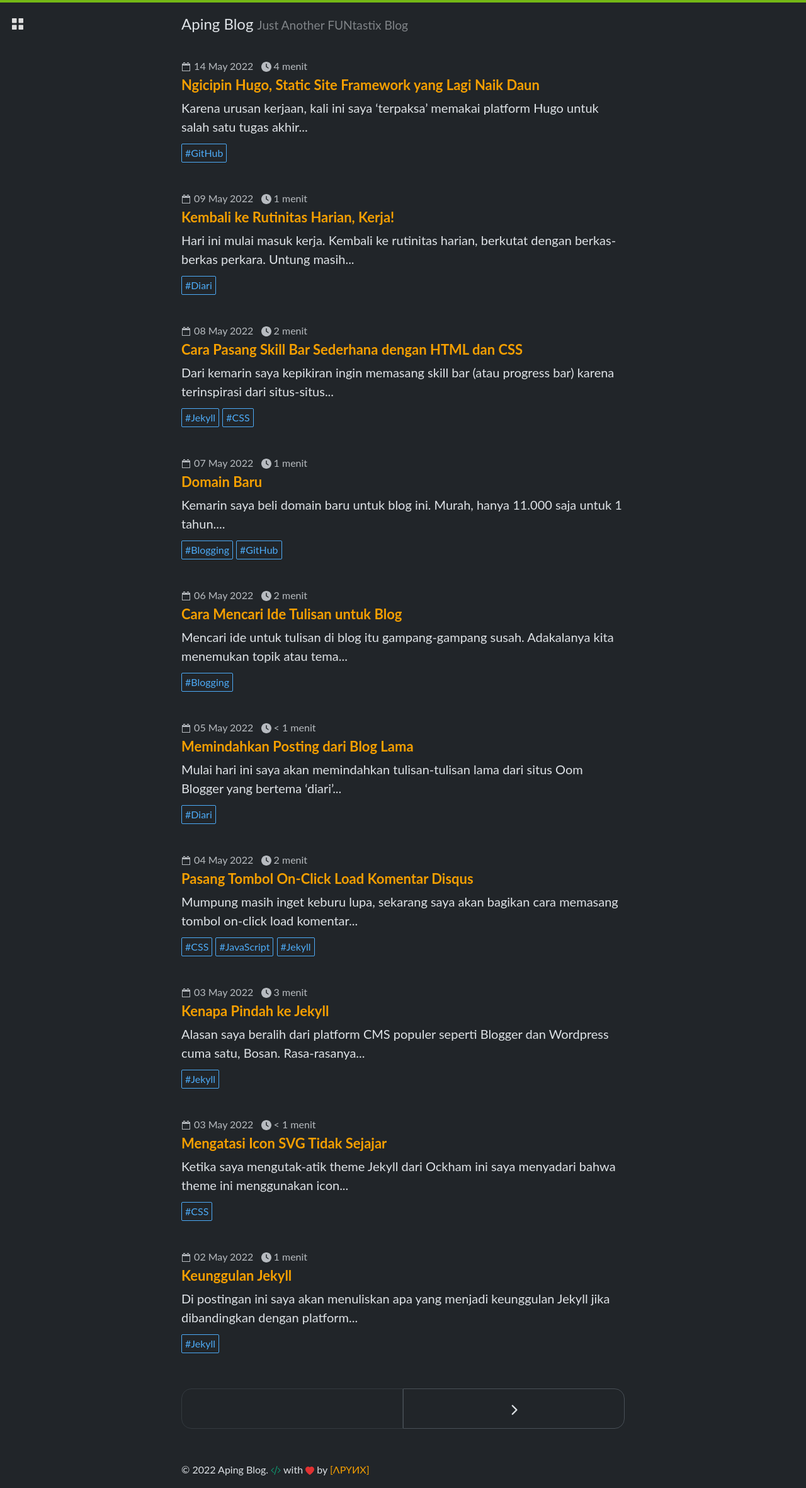
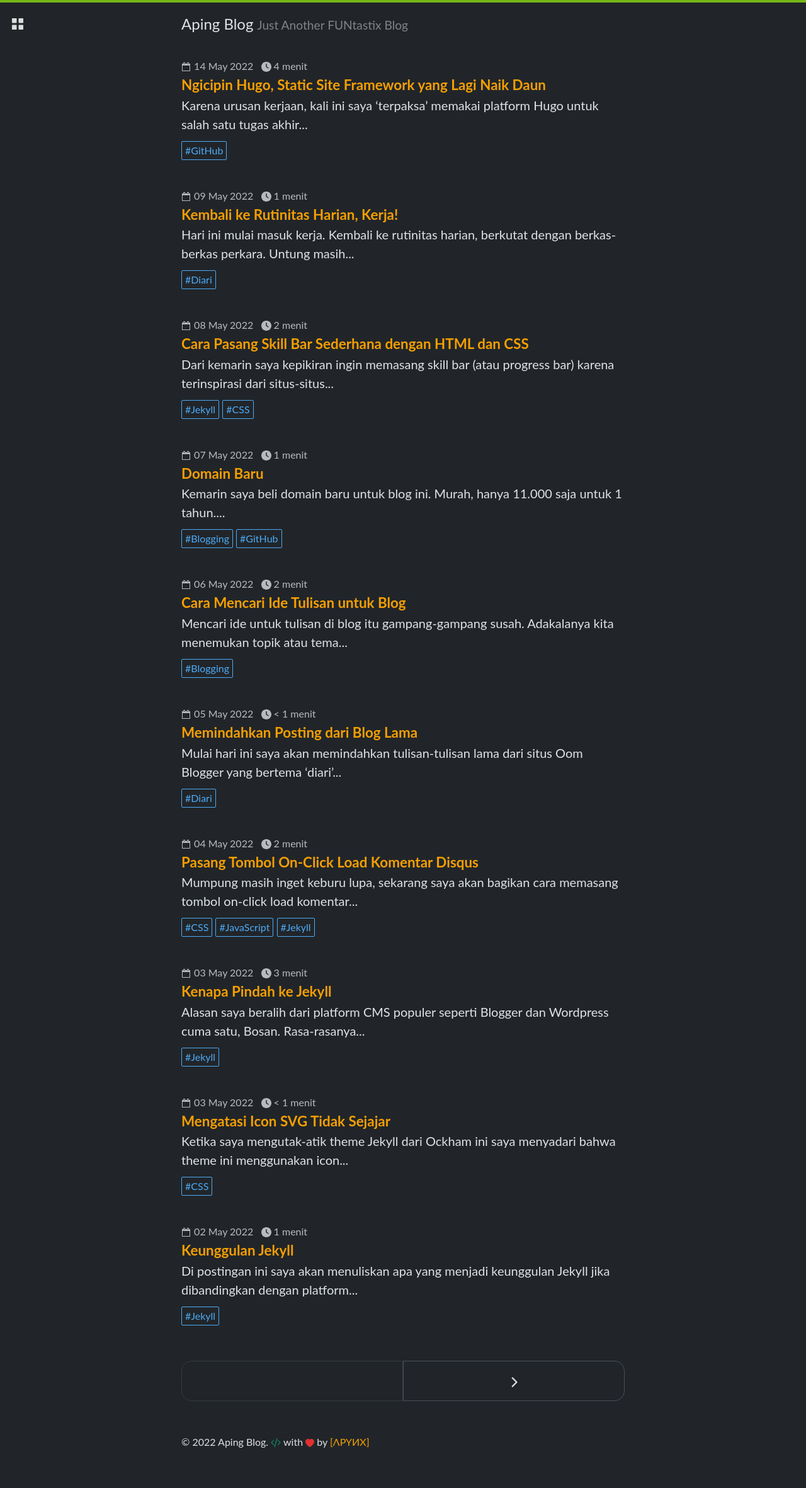
Before and after one commit to apynx/apynx.github.io, a Jekyll site: the page built from index.html, in a window 1280 px wide. Shown: the whole page at 63% size. Built offline with Jekyll 4.4.1, drawn with Linux system fonts in a browser that asks for light colours; some web fonts are replaced; the list of posts is cut into pages by our own code; after the commit the page ends 2318 px from its top, so only the background shows below that.

Commit message:
update font size to rem

```diff
--- a/_sass/ockham/_custom.scss
+++ b/_sass/ockham/_custom.scss
@@ -14,7 +14,7 @@
 
 .page, .post {
   h1, h2 {
-    font-size: 24px;
+    font-size: 1.75rem;
     text-align: center;
     background: -webkit-linear-gradient(45deg, $oc-orange-9, $oc-yellow-7);
     -webkit-background-clip: text;
@@ -24,7 +24,7 @@
 }
 
 .post-entry .post-title {
-  font-size: 22px;
+  font-size: 1.4rem;
   font-weight: bold;
 }
 
@@ -38,7 +38,7 @@
   }
 
 .post-excerpt {
-    margin: 5px 0 0 0;
+    margin: 0;
   }
 
 a.social-icon {
--- a/_sass/ockham/_variables.scss
+++ b/_sass/ockham/_variables.scss
@@ -9,7 +9,7 @@
   --spacer-3: calc(var(--spacer) * 3);
 
   --body-font: 'Lato', sans-serif;
-  --body-font-size: 20px;
+  --body-font-size: 1.25rem;
   --body-line-height: 1.5;
   --body-color: #{$oc-gray-3};
   --body-bg: #{$oc-gray-9};
@@ -48,7 +48,7 @@
 
 @media (min-width: $md-screen) {
   :root {
-    --body-font-size: 20px;
+    --body-font-size: 1.25rem;
 
     --sidebar-width: 20rem;
   }
```
